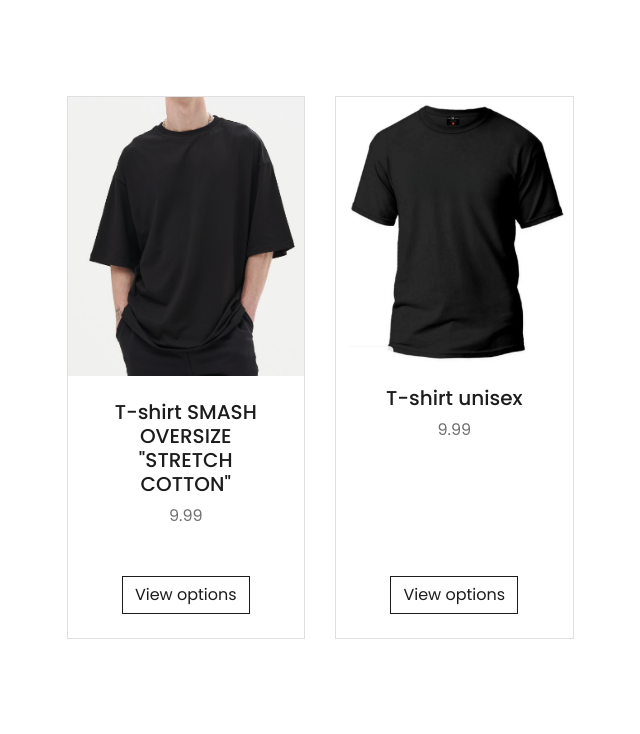
After one commit to IgorLugovoi/OnlineShopDjango, a Django app: page /category/1/ in a window 1280 px wide. The commit adds this page. Shown: the top 734 px of the page, without its empty margins (320-960 px from the left). Run offline with Django 5.2, Linux system fonts and the light colour scheme; data comes from the database, SQL or seed files in the repository; some libraries are stand-ins or nearby versions.

Commit message:
added a transition to all clothing and clothing by category

```diff
--- a/OnlineShopDjango/urls.py
+++ b/OnlineShopDjango/urls.py
@@ -22,6 +22,7 @@ from main.views import home
 from shopItem.views import shopItemHome
 from main.views import order_view
 from itemList.views import ItemListHome
+from main.views import show_category_items
 
 urlpatterns = [
     path('admin/', admin.site.urls),
@@ -29,4 +30,5 @@ urlpatterns = [
     # path('shop/', shopItemHome, name='shopItemHome'),
     path('order/', order_view, name='order'),
     path('itemListHome/', ItemListHome, name='itemListHome'),
+    path('category/<int:category_id>/', show_category_items, name='category_items'),
 ] + static(settings.MEDIA_URL, document_root=settings.MEDIA_ROOT)
--- /dev/null
+++ b/main/templates/category_items.html
@@ -0,0 +1,31 @@
+{% extends 'index.html' %}
+
+{% block content %}
+<section class="py-5">
+    <div class="container px-4 px-lg-5 mt-5">
+        <div class="row gx-4 gx-lg-5 row-cols-2 row-cols-md-3 row-cols-xl-4 justify-content-center">
+            {% for cloth in items %}
+                <div class="col mb-5">
+                    <div class="card h-100">
+                        <!-- Product image-->
+                        <img class="card-img-top" src="/media/{{ cloth.photo }}" alt="..." />
+                        <!-- Product details-->
+                        <div class="card-body p-4">
+                            <div class="text-center">
+                                <!-- Product name-->
+                                <h5 class="fw-bolder">{{ cloth.name }}</h5>
+                                <!-- Product price-->
+                                {{ cloth.price }}
+                            </div>
+                        </div>
+                        <!-- Product actions-->
+                        <div class="card-footer p-4 pt-0 border-top-0 bg-transparent">
+                            <div class="text-center"><a class="btn btn-outline-dark mt-auto" href="#">View options</a></div>
+                        </div>
+                    </div>
+                </div>
+            {% endfor %}
+        </div>
+    </div>
+</section>
+{% endblock %}
--- a/main/templates/navbar.html
+++ b/main/templates/navbar.html
@@ -10,7 +10,7 @@
                     <ul class="nav flex-column">
                         {% for category in categories %}
                         <li class="nav-item">
-                            <a href="" class="nav-link">{{ category }}</a>
+                            <a href="{% url 'category_items' category.id %}" class="nav-link">{{ category }}</a>
                         </li>
                         {% endfor %}
                     </ul>
@@ -28,8 +28,7 @@
                     <div class="collapse navbar-collapse justify-content-between" id="navbarCollapse">
                         <div class="navbar-nav mr-auto py-0">
                             <a href="index.html" class="nav-item nav-link active">Home</a>
-                            <a href="shop.html" class="nav-item nav-link">Shop</a>
-                            <a href="detail.html" class="nav-item nav-link">Shop Detail</a>
+                            <a href="http://127.0.0.1:8000/itemListHome/" class="nav-item nav-link">Shop</a>
                             <div class="nav-item dropdown">
                                 <a href="#" class="nav-link dropdown-toggle" data-toggle="dropdown">Pages</a>
                                 <div class="dropdown-menu rounded-0 m-0">
--- a/main/views.py
+++ b/main/views.py
@@ -4,6 +4,7 @@ from .forms import OrderForm
 from django.contrib import messages
 from django.shortcuts import render, redirect
 from django.contrib import messages
+from .models import Cloth
 
 # Create your views here.
 def home(request):
@@ -27,3 +28,9 @@ def order_view(request):
     else:
         form = OrderForm()
     return render(request, 'order.html', {'form': form})
+
+# views.py
+def show_category_items(request, category_id):
+    category = ClothCategory.objects.get(id=category_id)
+    items = Cloth.objects.filter(category=category_id)
+    return render(request, 'category_items.html', {'category': category, 'items': items})
```
